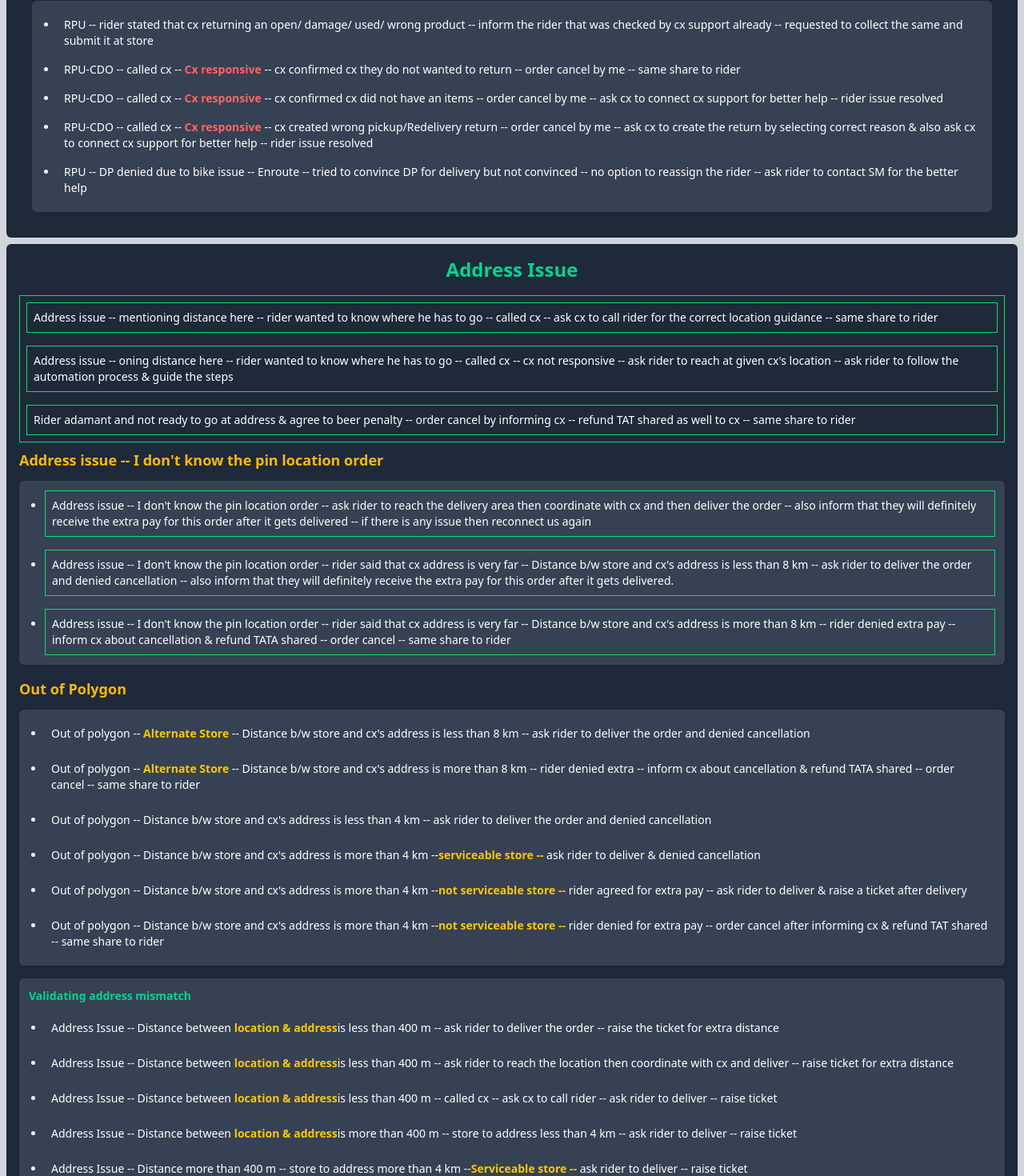
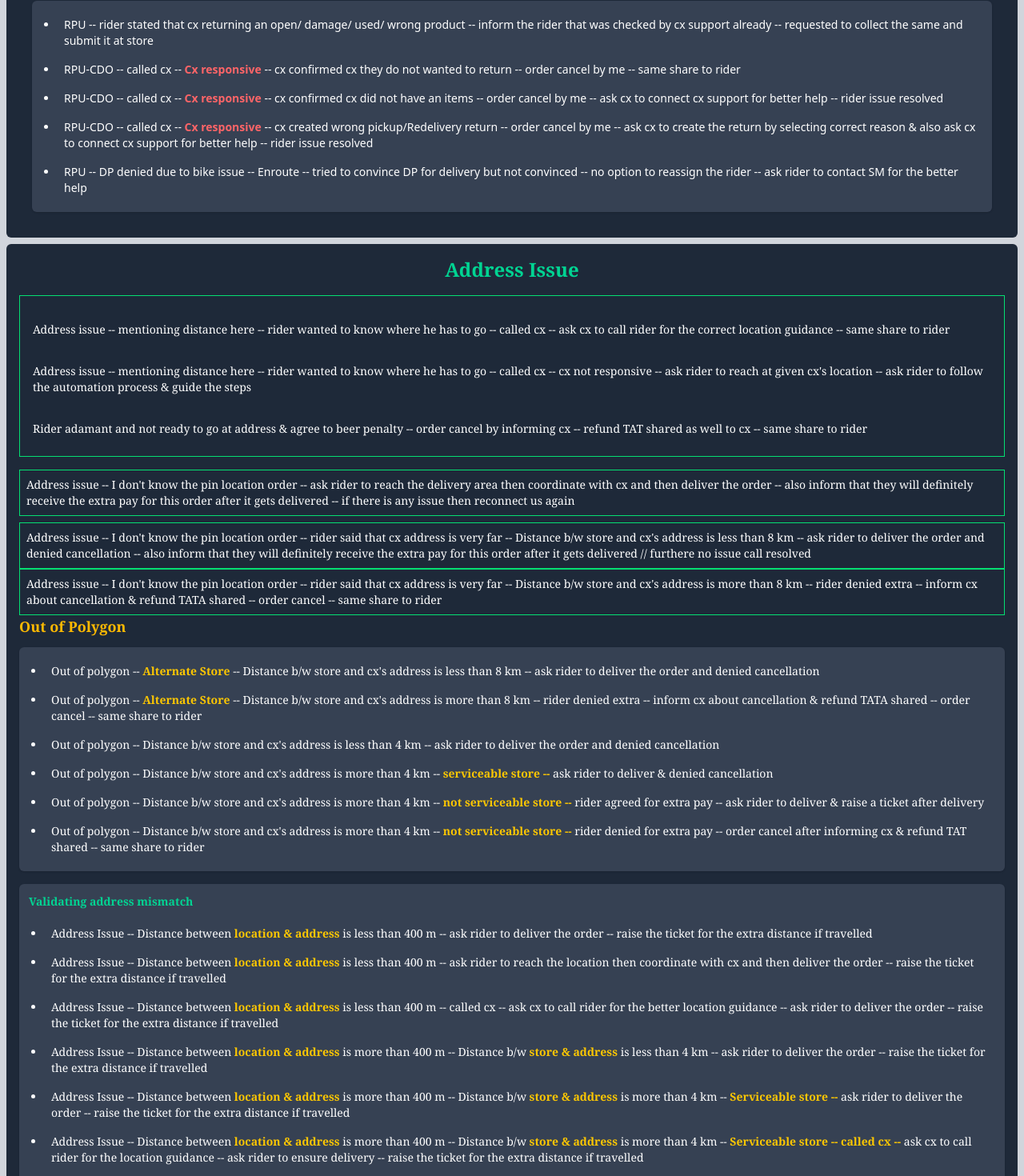
Before and after one commit to Code-with-Sahani/Blinket-DP, a React (Vite) app: page / in a window 1280 px wide. Shown: the part 10530-12000 px from the top of the page at 80% size. Built offline with nearby package versions, Linux system fonts and the light colour scheme.

Commit message:
Update AddressIssue.jsx

```diff
--- a/src/Components/AddressIssue.jsx
+++ b/src/Components/AddressIssue.jsx
@@ -2,184 +2,87 @@ import React from 'react';
 
 const AddressIssue = () => {
     return (
-        <div className="m-2 p-4 text-sm bg-gray-800 text-white rounded-md">
-            <h2 className="text-center text-2xl font-semibold text-emerald-400 mb-4">
-                Address Issue
-            </h2>
+        <div className="m-2 p-4 text-sm font-serif bg-gray-800 text-white rounded-md -p-6 lg--p-8">
+            <h2 className='text-center text-2xl font-semibold text-emerald-400 mb-4'>Address Issue </h2>
 
-            {/* ------ Section 1 ------ */}
-            <div className="text-sm border border-green-400 mb-2 mt-4 p-2 space-y-4">
-
-                <p className="text-sm border border-green-400 p-2">
-                    Address issue -- mentioning distance here -- rider wanted to know where he has to go --
-                    called cx -- ask cx to call rider for the correct location guidance -- same share to rider
+            <div className="text-sm border border-green-400 mb-2 mt-4 p-2">
+                <p className="text-sm font-serif  mb-2 mt-4 p-2">
+                    Address issue -- mentioning distance here --  rider wanted to know where he has to go -- called cx -- ask cx to call rider for the correct location guidance -- same share to rider
                 </p>
 
-                <p className="text-sm border border-green-400 p-2">
-                    Address issue -- oning distance here -- rider wanted to know where he has to go -- called cx --
-                    cx not responsive -- ask rider to reach at given cx's location --
-                    ask rider to follow the automation process & guide the steps
+                <p className="text-sm font-serif  mb-2 mt-4 p-2">
+                    Address issue -- mentioning distance here --  rider wanted to know where he has to go -- called cx -- cx not responsive -- ask rider to reach at given cx's location -- ask rider to follow the automation process & guide the steps
                 </p>
 
-                <p className="text-sm border border-green-400 p-2">
-                    Rider adamant and not ready to go at address & agree to beer penalty --
-                    order cancel by informing cx -- refund TAT shared as well to cx -- same share to rider
+                <p className="text-sm font-serif  mb-2 mt-4 p-2">
+                    Rider adamant and not ready to go at address & agree to beer penalty -- order cancel by informing cx -- refund TAT shared as well to cx -- same share to rider
                 </p>
-
             </div>
 
-            {/* ------ Section 2 ------ */}
-            <h3 className="text-lg font-semibold text-amber-400 mb-3">
-                Address issue -- I don't know the pin location order
-            </h3>
+            <p className="text-sm font-serif border border-green-400 mb-2 mt-4 p-2">
+                Address issue -- I don't know the pin location order -- ask rider to reach the delivery area then coordinate with cx and then deliver the order -- also inform that they will definitely receive the extra pay for this order after it gets delivered -- if there is any issue then reconnect us again
+            </p>
+            <p className="text-sm border border-green-400 p-2">
+                Address issue -- I don't know the pin location order -- rider said that cx address is very far -- Distance b/w store and cx's address is less than 8 km -- ask rider to deliver the order and denied cancellation -- also inform that they will definitely receive the extra pay for this order after it gets delivered // furthere no issue call resolved
+            </p>
 
+            <p className="text-sm border border-green-400 p-2">
+                Address issue -- I don't know the pin location order -- rider said that cx address is very far -- Distance b/w store and cx's address is more than 8 km -- rider denied extra -- inform cx about cancellation & refund TATA shared -- order cancel -- same share to rider
+            </p>
+            <h3 className="text-lg font-semibold text-amber-400 mb-3">Out of Polygon</h3>
             <div className="space-y-4">
                 <div className="p-3 bg-gray-700 rounded-md shadow">
-                    <ul className="list-disc pl-5 space-y-4">
+                    <ul className="list-disc pl-5">
+                        <li className="p-2">Out of polygon -- <strong className="text-yellow-400 font-semibold">Alternate Store</strong> -- Distance b/w store and cx's address is less than 8 km -- ask rider to deliver the order and denied cancellation </li>
 
-                        <li className="text-sm border border-green-400 p-2">
-                            Address issue -- I don't know the pin location order -- ask rider to reach the delivery area
-                            then coordinate with cx and then deliver the order -- also inform that they will definitely
-                            receive the extra pay for this order after it gets delivered -- if there is any issue then
-                            reconnect us again
-                        </li>
+                        <li className="p-2">Out of polygon -- <strong className="text-yellow-400 font-semibold">Alternate Store</strong> -- Distance b/w store and cx's address is more than 8 km -- rider denied extra -- inform cx about cancellation & refund TATA shared -- order cancel -- same share to rider </li>
 
-                        <li className="text-sm border border-green-400 p-2">
-                            Address issue -- I don't know the pin location order -- rider said that cx address is very
-                            far -- Distance b/w store and cx's address is less than 8 km -- ask rider to deliver the
-                            order and denied cancellation -- also inform that they will definitely receive the extra pay
-                            for this order after it gets delivered.
-                        </li>
+                        <li className="p-2">Out of polygon -- Distance b/w store and cx's address is less than 4 km -- ask rider to deliver the order and denied cancellation </li>
 
-                        <li className="text-sm border border-green-400 p-2">
-                            Address issue -- I don't know the pin location order -- rider said that cx address is very
-                            far -- Distance b/w store and cx's address is more than 8 km -- rider denied extra pay --
-                            inform cx about cancellation & refund TATA shared -- order cancel -- same share to rider
-                        </li>
+                        <li className="p-2">Out of polygon -- Distance b/w store and cx's address is more than 4 km -- <strong className="text-yellow-400 font-semibold">serviceable store -- </strong> ask rider to deliver & denied cancellation </li>
+
+                        <li className="p-2">Out of polygon -- Distance b/w store and cx's address is more than 4 km -- <strong className="text-yellow-400 font-semibold">not serviceable store -- </strong> rider agreed for extra pay -- ask rider to deliver & raise a ticket after delivery </li>
+
+                        <li className="p-2">Out of polygon -- Distance b/w store and cx's address is more than 4 km -- <strong className="text-yellow-400 font-semibold">not serviceable store -- </strong> rider denied for extra pay -- order cancel after informing cx & refund TAT shared -- same share to rider</li>
 
                     </ul>
                 </div>
 
-                {/* ------ Out of Polygon ------ */}
-                <h3 className="text-lg font-semibold text-amber-400 mb-3">Out of Polygon</h3>
+                <div className="p-3 bg-gray-700 rounded-md shadow">
+                    <h3 className="text-sm font-semibold text-emerald-400 mb-3">Validating address mismatch</h3>
+                    <ul className="list-disc pl-5">
+                        <li className="p-2">Address Issue -- Distance between <strong className="text-yellow-400 font-semibold"> location & address </strong>  is less than 400 m -- ask rider to deliver the order -- raise the ticket for the extra distance if travelled</li>
 
-                <div className="p-3 bg-gray-700 rounded-md shadow">
-                    <ul className="list-disc pl-5 space-y-2">
+                        <li className="p-2">Address Issue -- Distance between <strong className="text-yellow-400 font-semibold"> location & address </strong>  is less than 400 m --  ask rider to reach the location then coordinate with cx and then deliver the order -- raise the ticket for the extra distance if travelled</li>
 
-                        <li className="p-2">
-                            Out of polygon -- <strong className="text-yellow-400 font-semibold">Alternate Store</strong> --
-                            Distance b/w store and cx's address is less than 8 km -- ask rider to deliver the order and
-                            denied cancellation
-                        </li>
+                        <li className="p-2">Address Issue -- Distance between <strong className="text-yellow-400 font-semibold"> location & address </strong>  is less than 400 m --  called cx -- ask cx to call rider for the better location guidance -- ask rider to deliver the order -- raise the ticket for the extra distance if travelled</li>
 
-                        <li className="p-2">
-                            Out of polygon -- <strong className="text-yellow-400 font-semibold">Alternate Store</strong> --
-                            Distance b/w store and cx's address is more than 8 km -- rider denied extra -- inform cx about
-                            cancellation & refund TATA shared -- order cancel -- same share to rider
-                        </li>
+                        <li className="p-2">Address Issue -- Distance between <strong className="text-yellow-400 font-semibold"> location & address </strong>  is more than 400 m -- Distance b/w <strong className="text-yellow-400 font-semibold">  store & address </strong>  is less than 4 km -- ask rider to deliver the order -- raise the ticket for the extra distance if travelled</li>
 
-                        <li className="p-2">Out of polygon -- Distance b/w store and cx's address is less than 4 km -- ask rider to deliver the order and denied cancellation</li>
 
-                        <li className="p-2">
-                            Out of polygon -- Distance b/w store and cx's address is more than 4 km --
-                            <strong className="text-yellow-400 font-semibold">serviceable store -- </strong>
-                            ask rider to deliver & denied cancellation
-                        </li>
+                        <li className="p-2">Address Issue -- Distance between <strong className="text-yellow-400 font-semibold"> location & address </strong>  is more than 400 m -- Distance b/w <strong className="text-yellow-400 font-semibold">  store & address </strong>  is more than 4 km -- <strong className="text-yellow-400 font-semibold">Serviceable store -- </strong> ask rider to deliver the order -- raise the ticket for the extra distance if travelled</li>
 
-                        <li className="p-2">
-                            Out of polygon -- Distance b/w store and cx's address is more than 4 km --
-                            <strong className="text-yellow-400 font-semibold">not serviceable store -- </strong>
-                            rider agreed for extra pay -- ask rider to deliver & raise a ticket after delivery
-                        </li>
+                        <li className="p-2">Address Issue -- Distance between <strong className="text-yellow-400 font-semibold"> location & address </strong>  is more than 400 m -- Distance b/w <strong className="text-yellow-400 font-semibold">  store & address </strong>  is more than 4 km -- <strong className="text-yellow-400 font-semibold">Serviceable store -- </strong> <strong className="text-yellow-400 font-semibold">called cx -- </strong> ask cx to call rider for the location guidance -- ask rider to ensure delivery -- raise the ticket for the extra distance if travelled</li>
 
-                        <li className="p-2">
-                            Out of polygon -- Distance b/w store and cx's address is more than 4 km --
-                            <strong className="text-yellow-400 font-semibold">not serviceable store -- </strong>
-                            rider denied for extra pay -- order cancel after informing cx & refund TAT shared --
-                            same share to rider
-                        </li>
+
+                        <li className="p-2">Address Issue -- Distance between <strong className="text-yellow-400 font-semibold"> location & address </strong>  is more than 400 m -- Distance b/w <strong className="text-yellow-400 font-semibold">  store & address </strong>  is more than 4 km -- <strong className="text-yellow-400 font-semibold">Not Serviceable store -- </strong> rider agreed for extra pay -- ask rider to deliver & raise the ticket after delivery</li>
+
+                        <li className="p-2">Address Issue -- Distance between <strong className="text-yellow-400 font-semibold"> location & address </strong>  is more than 400 m -- Distance b/w <strong className="text-yellow-400 font-semibold">  store & address </strong>  is more than 4 km -- <strong className="text-yellow-400 font-semibold">Not Serviceable store -- </strong> rider denied for extra pay -- order cancel after informing cx & refund TAT shared -- same share to rider </li>
 
                     </ul>
                 </div>
 
-                {/* ------ Validating Address Mismatch ------ */}
-                <div className="p-3 bg-gray-700 rounded-md shadow">
-                    <h3 className="text-sm font-semibold text-emerald-400 mb-3">Validating address mismatch</h3>
-                    <ul className="list-disc pl-5 space-y-2">
-
-                        <li className="p-2">
-                            Address Issue -- Distance between <strong className="text-yellow-400 font-semibold">location & address</strong>
-                            is less than 400 m -- ask rider to deliver the order -- raise the ticket for extra distance
-                        </li>
-
-                        <li className="p-2">
-                            Address Issue -- Distance between <strong className="text-yellow-400 font-semibold">location & address</strong>
-                            is less than 400 m -- ask rider to reach the location then coordinate with cx and deliver --
-                            raise ticket for extra distance
-                        </li>
-
-                        <li className="p-2">
-                            Address Issue -- Distance between <strong className="text-yellow-400 font-semibold">location & address</strong>
-                            is less than 400 m -- called cx -- ask cx to call rider -- ask rider to deliver -- raise ticket
-                        </li>
-
-                        <li className="p-2">
-                            Address Issue -- Distance between <strong className="text-yellow-400 font-semibold">location & address</strong>
-                            is more than 400 m -- store to address less than 4 km -- ask rider to deliver -- raise ticket
-                        </li>
-
-                        <li className="p-2">
-                            Address Issue -- Distance more than 400 m -- store to address more than 4 km --
-                            <strong className="text-yellow-400 font-semibold">Serviceable store -- </strong>
-                            ask rider to deliver -- raise ticket
-                        </li>
-
-                        <li className="p-2">
-                            Address Issue -- Distance more than 400 m -- store to address more than 4 km --
-                            <strong className="text-yellow-400 font-semibold">Serviceable store -- called cx --</strong>
-                            ask cx to call rider -- ensure delivery -- raise ticket
-                        </li>
-
-                        <li className="p-2">
-                            Address Issue -- Distance more than 400 m -- store to address more than 4 km --
-                            <strong className="text-yellow-400 font-semibold">Not Serviceable store -- </strong>
-                            rider agreed for extra pay -- ask rider to deliver & raise ticket
-                        </li>
-
-                        <li className="p-2">
-                            Address Issue -- Distance more than 400 m -- store to address more than 4 km --
-                            <strong className="text-yellow-400 font-semibold">Not Serviceable store -- </strong>
-                            rider denied extra pay -- order cancel -- refund TAT shared
-                        </li>
-
-                    </ul>
-                </div>
-
-                {/* ------ Incomplete Address ------ */}
                 <div className="p-3 bg-gray-700 rounded-md shadow">
                     <h3 className="text-sm font-semibold text-emerald-400 mb-3">Incomplete Address</h3>
-                    <ul className="list-disc pl-5 space-y-2">
+                    <ul className="list-disc pl-5">
+                        <li className="p-2">Incomplete address -- mentioned address minor details missing -- called cx -- <strong className="text-yellow-400 font-semibold">cx responsive </strong> -- requested cx to call the rider for guidance -- same share to rider and asked to ensure delivery</li>
 
-                        <li className="p-2">
-                            Incomplete address -- small details missing -- called cx --
-                            <strong className="text-yellow-400 font-semibold">cx responsive</strong> --
-                            requested cx to call rider for guidance -- same share to rider
-                        </li>
+                        <li className='p-2'>Incomplete address -- mentioned address minor details missing  -- call cx -- <strong className="text-yellow-400 font-semibold">cx not responsive</strong> -- ETA+12 mins not crossed -- Call Attempt available ✅ -- call Cx -- Cx Not responsive -- ask rider to follow automation till ETA +12 min along with some call attempt</li>
 
-                        <li className="p-2">
-                            Incomplete address -- minor details missing -- cx not responsive -- ETA+12 min not crossed --
-                            ask rider to follow automation + call attempt
-                        </li>
 
-                        <li className="p-2">
-                            Incomplete address -- cx not responsive -- CNR attempt available -- ETA +12 min not crossed --
-                            ask rider to make more call attempts
-                        </li>
+                        <li className='p-2'>Incomplete address -- mentioned address minor details missing  -- call cx -- <strong className="text-yellow-400 font-semibold">cx not responsive</strong> -- CNR attempt available -- ETA + 12 min not crossed -- ask rider to make some more call attempt till ETA +12 min </li>
 
-                        <li className="p-2">
-                            Incomplete address -- cx not responsive -- ETA +12 min crossed -- order canceled -- informed DP
-                        </li>
-
+                        <li className='p-2'>Incomplete address -- mentioned address minor details missing  -- call cx -- <strong className="text-yellow-400 font-semibold">cx not responsive</strong> -- CNR attempt available -- ETA + 12 min crossed -- order canceled -- shared the same with DP</li>
                     </ul>
                 </div>
 
```
